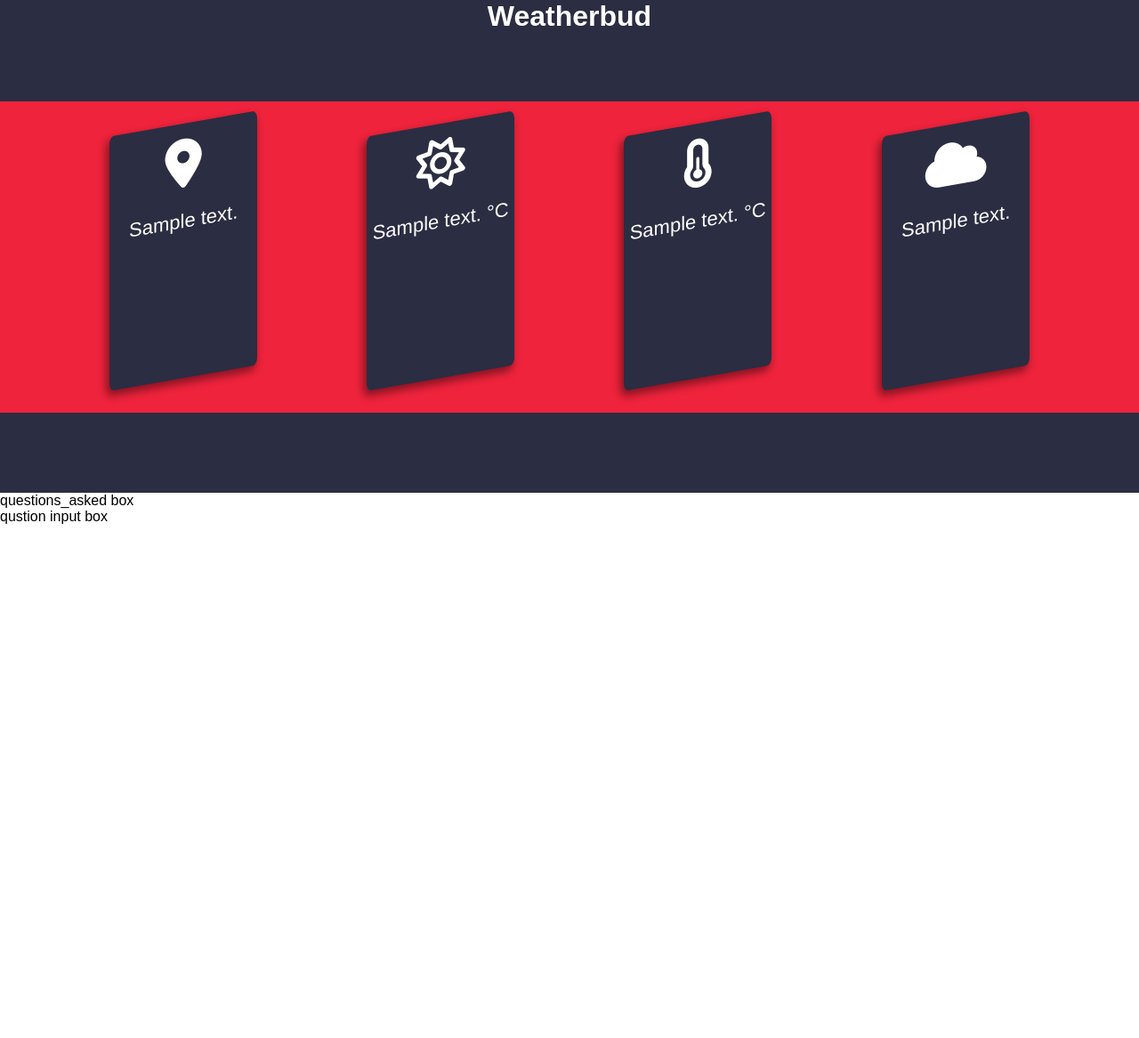
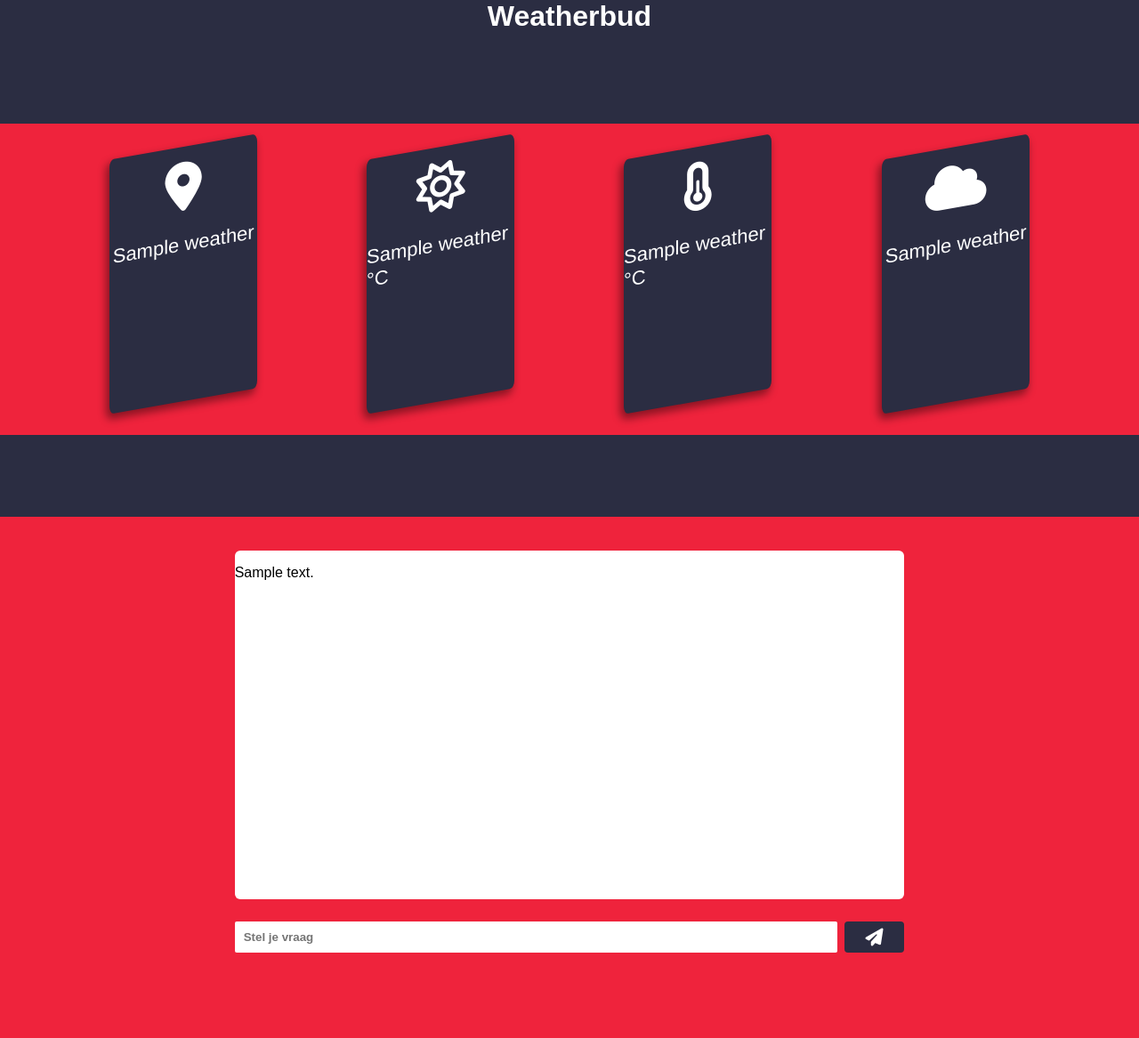
Before and after one commit to BKBetz/IPASS, a Flask app: template templates/index.html in a window 1280 px wide. Shown: the whole page at 89% size. Before the commit the page ends 589 px from the top, so only its background shows below. Run offline with Flask 2, Linux system fonts and the light colour scheme; the template is opened without the code that fills it: most values are stand-ins (such as "Sample title", 1, 10 or a date in 2020); some libraries are stand-ins or nearby versions.

Commit message:
made user inputs

```diff
--- a/main.py
+++ b/main.py
@@ -1,18 +1,26 @@
 from backend.permission import *
 from backend.request import *
+from backend.user_input import *
 from flask import *
 
 app = Flask(__name__)
 app.register_blueprint(location)
+app.register_blueprint(question)
+app.secret_key = "secret"
 
 
-@app.route("/<location>")
-def home(location):
-    if location is None:
-        return redirect(url_for(getlocation))
+@app.route("/home", methods=["POST", "GET"])
+def home():
+    if 'location' not in session:
+        return redirect(url_for('location.getlocation'))
     else:
-        cw = filter_current_weather(location)
-        return render_template("index.html", content=cw)
+        if 'question' not in session:
+            session['question'] = []
+        cw = filter_current_weather(session['location'])
+        if cw == "not found":
+            return render_template("index.html", errormessage="De ingevoerde plek is niet gevonden, probeer opnieuw", weather=[0, 0, 0, 0])
+        else:
+            return render_template("index.html", weather=cw, content=session['question'])
 
 
 if __name__ == '__main__':
--- a/static/css/main.css
+++ b/static/css/main.css
@@ -12,14 +12,24 @@ body {
 }
 
 .app_box_2 {
-    background: white;
-    height: 50%;
+    background: #ef233c;;
+    height: 70%;
+    margin: 5% auto 0;
+    padding: 1%;
 }
 
-h1 {
+.page_title {
     color: white;
     text-align: center;
 }
+
+.error {
+    color: white;
+    text-align: center;
+    font-size: 24px;
+    height: 5%;
+}
+
 
 .current_weather_box {
     display: flex;
@@ -27,7 +37,7 @@ h1 {
     width: 100%;
     background: #ef233c;
     height: 65%;
-    margin: 6% auto 0;
+    margin: 0 auto 0;
     padding-top: 5%;
 }
 
@@ -64,3 +74,44 @@ h1 {
     color: white;
     margin-top: 15%;
 }
+
+.textbox {
+    width: 60%;
+    height: 70%;
+    margin: 2% auto 0;
+    border-radius: 6px;
+    background: white;
+    overflow-y: scroll;
+}
+
+.questionbox {
+    display: flex;
+    flex-direction: row;
+    width: 60%;
+    margin: 2% auto 3%;
+}
+
+.questionfield {
+    width: 90%;
+    border: none;
+    border-radius: 2px;
+    padding: 10px;
+    color: #ef233c;
+    font-weight: bold;
+
+}
+
+.questionfield:focus {
+    outline: none;
+    padding: 10px;
+}
+
+.submitbutton {
+    width: 9%;
+    margin-left: 1%;
+    font-size: 20px;
+    border: none;
+    background: #2b2d42;
+    color: white;
+    border-radius: 4px;
+}
--- a/templates/city.html
+++ b/templates/city.html
@@ -2,7 +2,9 @@
 <html lang="en">
 <head>
     <meta charset="UTF-8">
-    <title>Title</title>
+    <title>Location</title>
+    <link rel="stylesheet" href="{{ url_for('static', filename='css/main.css') }}"/>
+    <script src="https://use.fontawesome.com/8418aa1434.js"></script>
 </head>
 <body>
     {{extra}}
--- a/templates/index.html
+++ b/templates/index.html
@@ -5,32 +5,40 @@
         <script src="https://use.fontawesome.com/8418aa1434.js"></script>
     </head>
     <body>
-        <h1>Weatherbud</h1>
+        <h1 class="page_title">Weatherbud</h1>
         <div class="app_box_1">
+            <h5 class="error">{{errormessage}}</h5>
             <div class="current_weather_box">
                 <div class="current_weather">
                     <div class="list_box">
                         <label class="list_title"><i class="fa fa-map-marker" aria-hidden="true"></i></label>
-                        <span class="list_content">{{content[3]}}</span>
+                        <span class="list_content">{{weather[3]}}</span>
                     </div>
                     <div class="list_box">
                         <label class="list_title"><i class="fa fa-sun-o" aria-hidden="true"></i></label>
-                        <span class="list_content">{{content[0]}} °C</span>
+                        <span class="list_content">{{weather[0]}} °C</span>
                     </div>
                     <div class="list_box">
                         <label class="list_title"><i class="fa fa-thermometer-half" aria-hidden="true"></i></label>
-                        <span class="list_content">{{content[1]}} °C</span>
+                        <span class="list_content">{{weather[1]}} °C</span>
                     </div>
                     <div class="list_box">
                         <label class="list_title"><i class="fa fa-cloud" aria-hidden="true"></i></label>
-                        <span class="list_content">{{content[2]}}</span>
+                        <span class="list_content">{{weather[2]}}</span>
                     </div>
                 </div>
             </div>
         </div>
         <div class="app_box_2">
-            <div>questions_asked box</div>
-            <div>qustion input box</div>
+            <div class="textbox">
+                {% for x in content %}
+                    <p>{{x}}</p>
+                {% endfor %}
+            </div>
+            <form action="{{url_for('question.get_question')}}" method="post" class="questionbox">
+                <input class="questionfield" type="text" name="question" placeholder="Stel je vraag"/>
+                <button class="submitbutton" type="submit"><i class="fa fa-paper-plane"></i></button>
+            </form>
         </div>
     </body>
 </html>
--- a/templates/location.html
+++ b/templates/location.html
@@ -3,6 +3,8 @@
 <head>
     <meta charset="UTF-8">
     <title>Location</title>
+    <link rel="stylesheet" href="{{ url_for('static', filename='css/main.css') }}"/>
+    <script src="https://use.fontawesome.com/8418aa1434.js"></script>
 </head>
 <body>
     <form action="#" method="post">
```
Also changed, not shown: backend/permission.py (+10 -4 lines), backend/request.py (+13 -15 lines), backend/user_input.py (+10 -5 lines).
